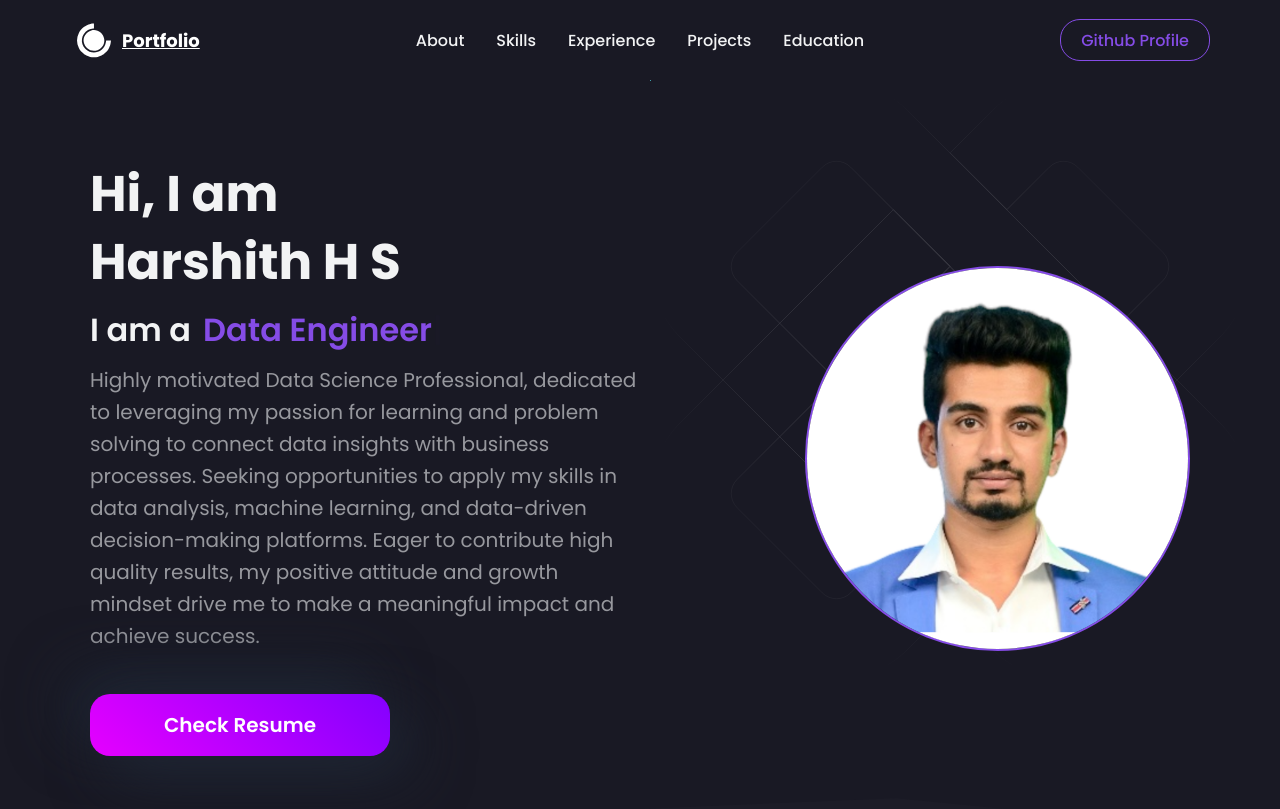
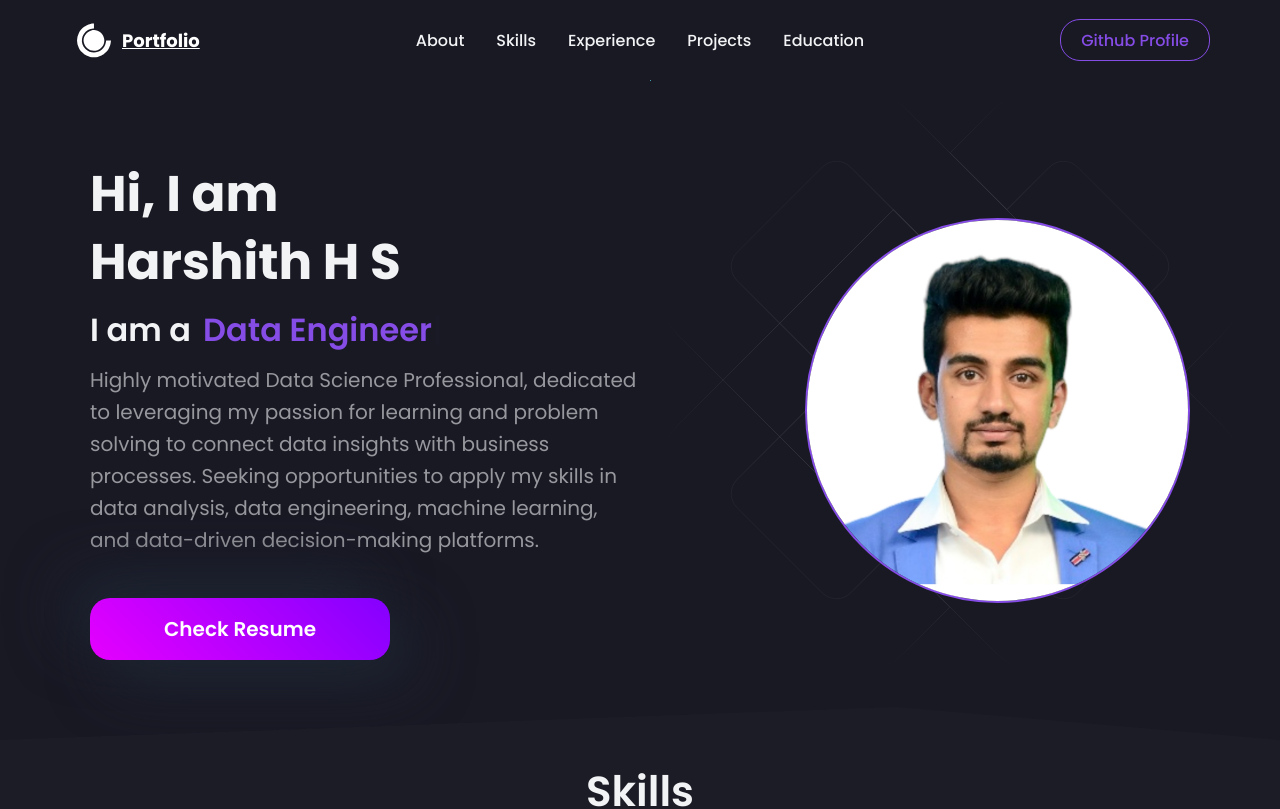
Before and after one commit to HarshithHullakereSiddegowda/Protfolio_React, a React (Create React App) app: page / in a window 1280 px wide. Shown: the top 809 px of the page. Built offline with nearby package versions, Linux system fonts and the light colour scheme.

Commit message:
constant commit

```diff
--- a/src/data/constant.js
+++ b/src/data/constant.js
@@ -9,7 +9,7 @@ export const Bio = {
       "Machine Learning Eng",
     ],
     description:
-      "Highly motivated Data Science Professional, dedicated to leveraging my passion for learning and problem solving to connect data insights with business processes. Seeking opportunities to apply my skills in data analysis, machine learning, and data-driven decision-making platforms. Eager to contribute high quality results, my positive attitude and growth mindset drive me to make a meaningful impact and achieve success.",
+      "Highly motivated Data Science Professional, dedicated to leveraging my passion for learning and problem solving to connect data insights with business processes. Seeking opportunities to apply my skills in data analysis, data engineering, machine learning, and data-driven decision-making platforms.",
     github: "https://github.com/HarshithHullakereSiddegowda",
     resume:
       "https://drive.google.com/file/d/18lg77lVHzokzZFlzpoiHiQCsfmeLhV7G/view?usp=sharing",
```
